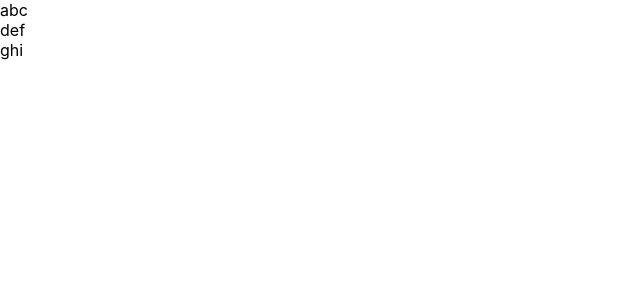
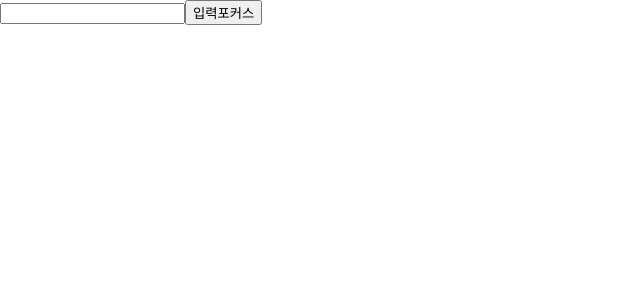
Before and after one commit to hyunjin0905/react-study, a React (Create React App) app: page / in a window 1280 px wide. Shown: the top 300 px of the page, without its empty margins (0-640 px from the left). Built offline with nearby package versions, Linux system fonts and the light colour scheme.

Commit message:
[ADD] - React.ForwardRef

```diff
--- a/src/App.js
+++ b/src/App.js
@@ -13,11 +13,12 @@ import { PureComponentClass, ComponentClass } from "./part_01/PureComponentClass
 import { default as ShallowEqual } from "./part_01/ShallowEqual";
 import Promise from "./part_02/Promise";
 import Item from "./Test/Item"
+import ForwardRef from "./part_00/ForwradRef";
 
 function App() {
   return (
     <div>
-        <Item/>
+        <ForwardRef/>
     </div>
   );
 }
--- /dev/null
+++ b/src/part_00/ForwradRef.jsx
@@ -0,0 +1,37 @@
+import React, { useRef, forwardRef } from "react";
+import {Input} from "reactstrap";
+
+
+
+// A 컴포넌트에서 다른 컴포넌트 내부에 있는 HTML 엘리먼트 직접접근 해야할 경우
+const ForwardRef = () => {
+
+    return (
+        <FieldOfContainer/>
+    )
+}
+
+export default ForwardRef
+
+
+const FieldOfContainer = () => {
+    const inputRef = useRef(null);
+    function handleFocus () {
+        inputRef.current.focus()
+    }
+    const InputOfContainer = forwardRef((props, ref) => {
+        console.log(props);
+        console.log(ref);
+        return (
+            <input type="text" ref={ref} />
+        )
+
+    })
+
+    return (
+        <>
+            <InputOfContainer ref={inputRef} />
+            <button onClick={handleFocus}>입력포커스</button>
+        </>
+    )
+}
```
Also changed, not shown: src/Test/flow.jsx (added, +53 -0 lines), src/Test/page.jsx (added, +20 -0 lines), 1 other file (tests, documents, lock files or other folders).
